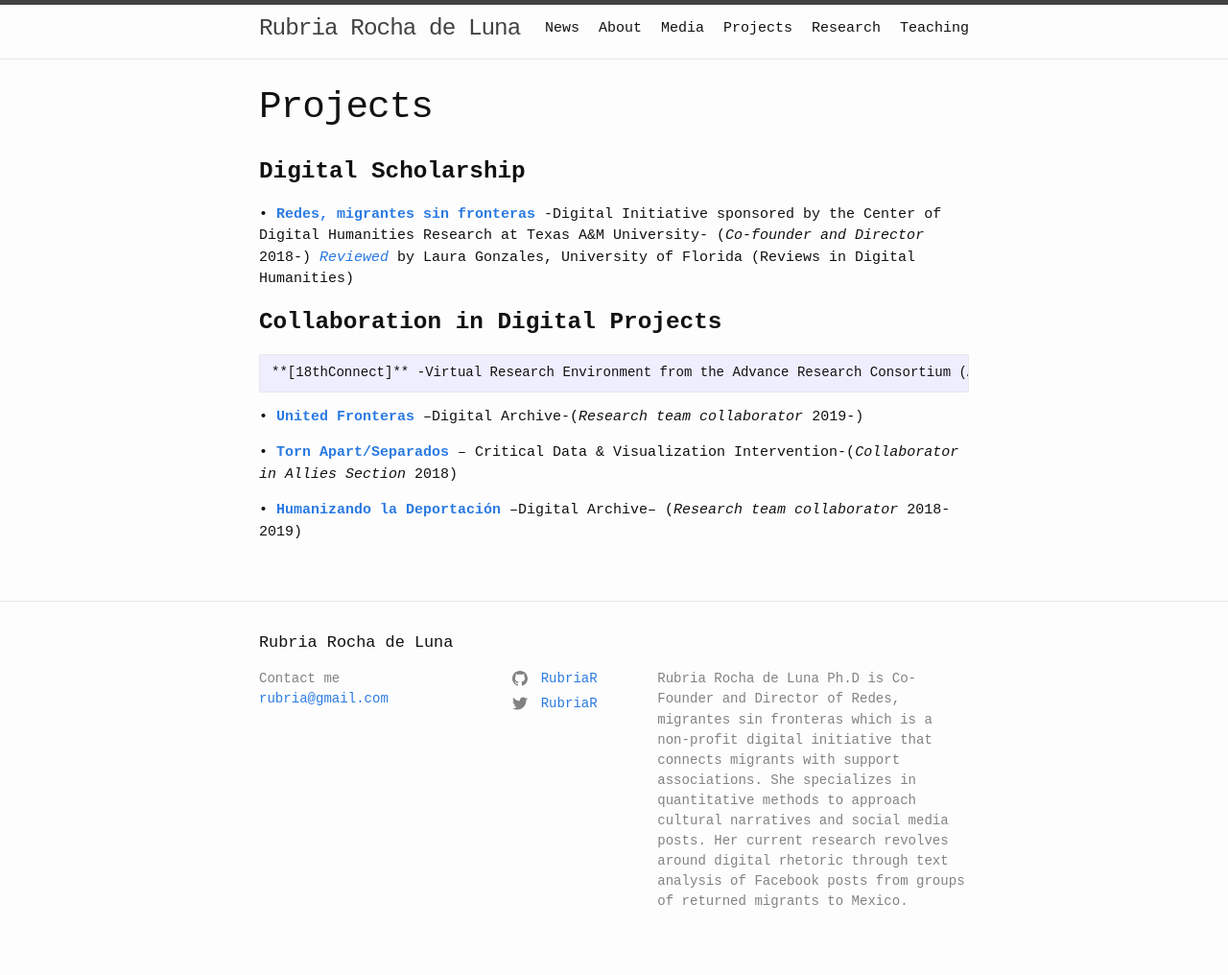
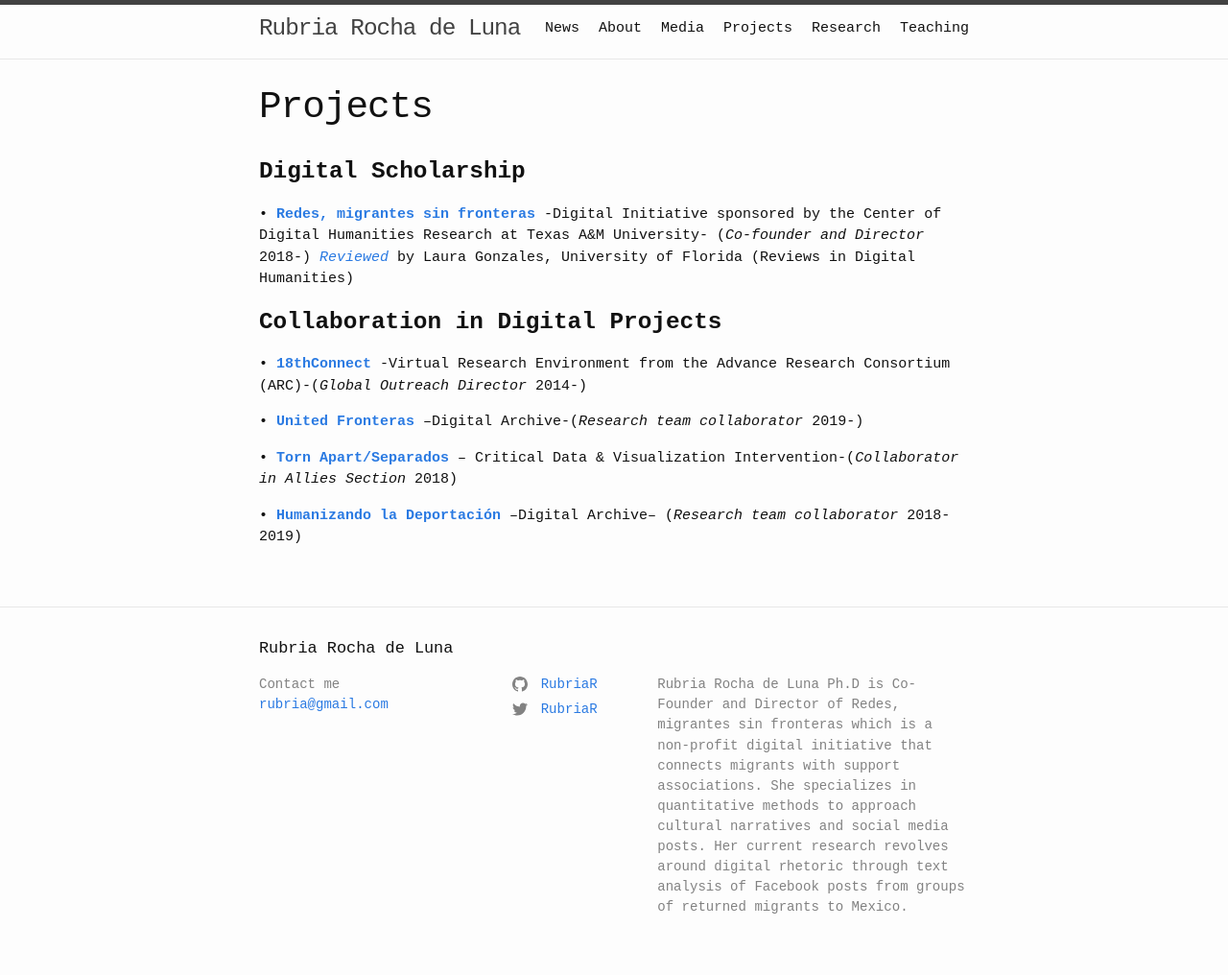
Before and after one commit to RubriaR/rubriarocha, a Jekyll site: the page built from projects.md, in a window 1280 px wide. Shown: the whole page at 96% size. Built offline with Jekyll 4.4.1, drawn with Linux system fonts in a browser that asks for light colours.

```diff
--- a/projects.md
+++ b/projects.md
@@ -12,7 +12,7 @@ permalink: /projects/
 
 ### **Collaboration in Digital Projects**
 
-	**[18thConnect]** -Virtual Research Environment from the Advance Research Consortium (ARC)-(*Global Outreach Director* 2014-)
+•	**[18thConnect]** -Virtual Research Environment from the Advance Research Consortium (ARC)-(*Global Outreach Director* 2014-)
 
 •	**[United Fronteras]** –Digital Archive-(*Research team collaborator* 2019-)
 
```
